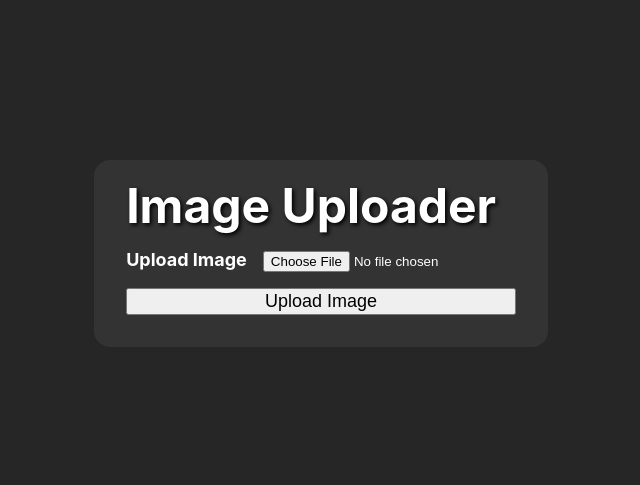
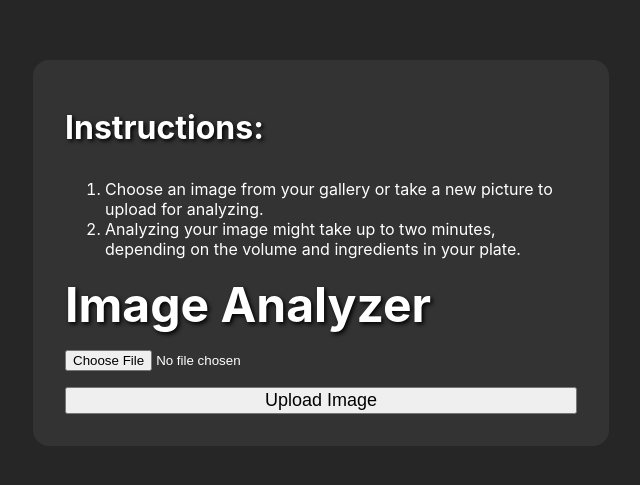
Before and after one commit to SamerArkab/volume_classification_client, a React (Create React App) app: page / in a window 1280 px wide. Shown: the part 147-632 px from the top of the page, without its empty margins (319-959 px from the left). Built offline with nearby package versions, Linux system fonts and the light colour scheme.

Commit message:
Some more UI modifications

```diff
--- a/src/ImageUploader.js
+++ b/src/ImageUploader.js
@@ -39,11 +39,18 @@ function ImageUploader() {
             <Container style={{ backgroundColor: '#333', borderRadius: '1rem', padding: '1rem 2rem 2rem', maxWidth: '32rem', display: 'flex', flexDirection: 'column', justifyContent: 'flex-start' }}>
                 <Row className="justify-content-center" >
                     <Col sm={12}>
-                        <b style={{ marginBottom: '1rem', textAlign: 'center', fontSize: '3rem', textShadow: '2px 2px 4px #000' }}>Image Uploader</b>
+                        <p style={{ fontSize: '2rem', textShadow: '2px 2px 4px #000' }}><b>Instructions:</b></p>
+                        <ol>
+                            <li>Choose an image from your gallery or take a new picture to upload for analyzing.</li>
+                            <li>Analyzing your image might take up to two minutes, depending on the volume and ingredients in your plate.</li>
+
+                        </ol>
+                    </Col>
+                    <Col sm={12}>
+                        <b style={{ marginBottom: '1rem', textAlign: 'center', fontSize: '3rem', textShadow: '2px 2px 4px #000' }}>Image Analyzer</b>
                         <Form>
                             <Form.Group controlId="imageUpload">
-                                <Form.Label style={{ fontWeight: 'bold', fontSize: '1.125rem', marginRight: '1rem' }}>Upload Image</Form.Label>
-                                <Form.Control type="file" style={{ marginTop: '1rem', marginBottom: '1rem' }} onChange={handleImageUpload} />
+                                <Form.Control type="file" accept="image/*" capture="environment" style={{ marginTop: '1rem', marginBottom: '1rem' }} onChange={handleImageUpload} />
                             </Form.Group>
                             <Button variant="outline-light" style={{ width: '100%', fontSize: '1.125rem' }} onClick={uploadImage}>
                                 Upload Image
--- a/src/SegmentsAndLabel.js
+++ b/src/SegmentsAndLabel.js
@@ -27,7 +27,11 @@ function SegmentsAndLabel() {
             .catch(error => {
                 console.error('Error fetching images:', error);
             });
-    }, []);
+
+            if (responseData.img_volume_label_nut_val && responseData.img_volume_label_nut_val.length > 0) {
+                setCurrentData(toTitleCase(responseData.img_volume_label_nut_val[2][0]));
+            }
+    }, [responseData.img_volume_label_nut_val]);
 
     // Method to go to next image
     const nextImage = () => {
```
